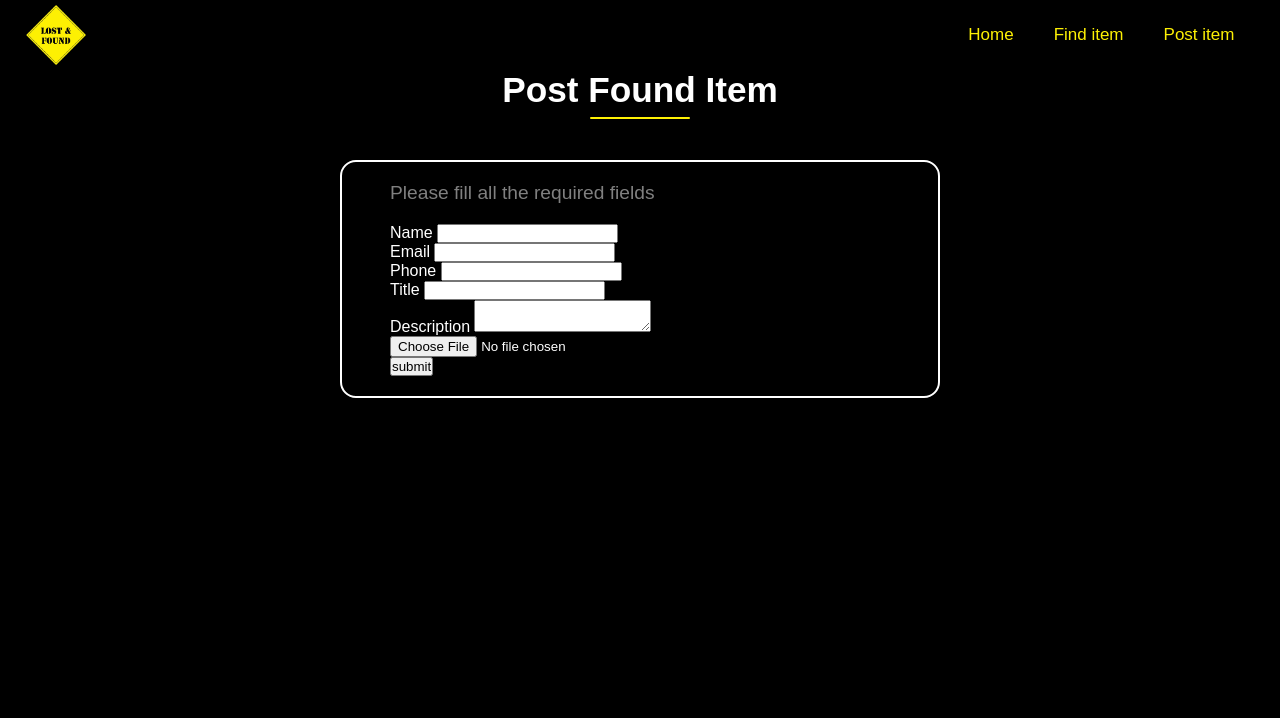
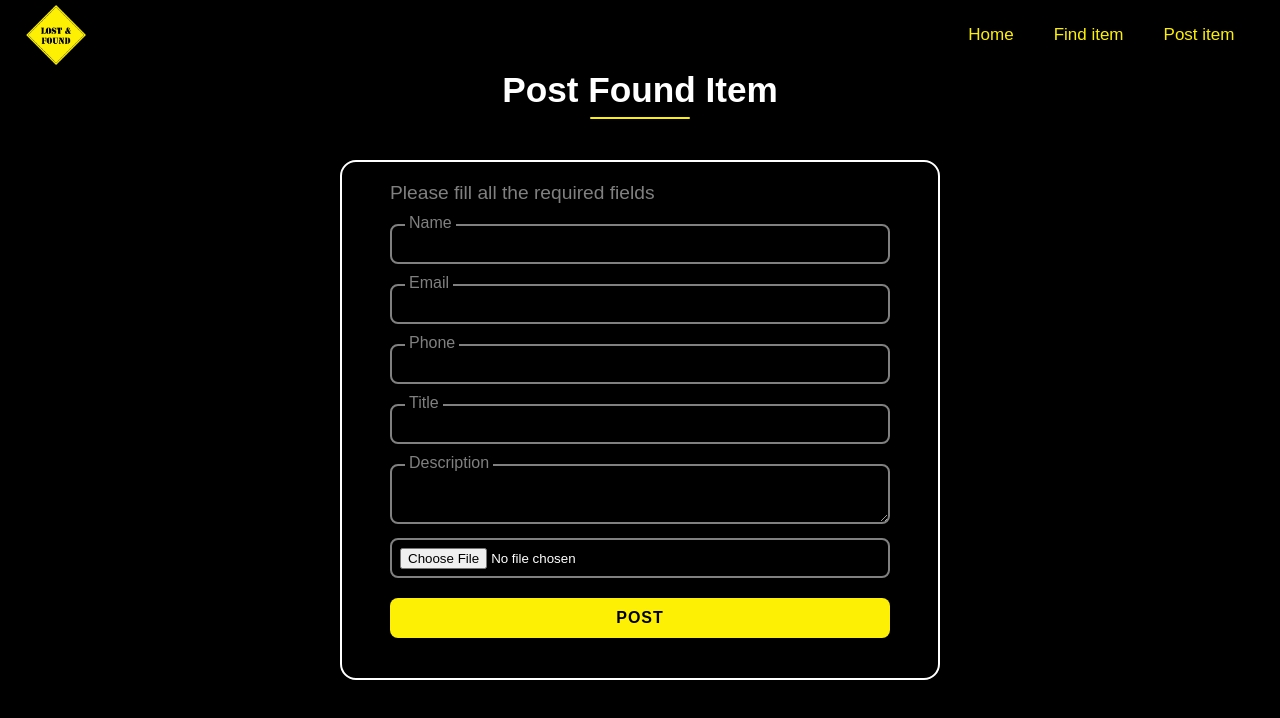
Before and after one commit to arjuncvinod/Lost-And-Found, a React (Create React App) app in the folder Frontend/: page /post in a window 1280 px wide. Shown: the top 718 px of the page. Built offline with nearby package versions, Linux system fonts and the light colour scheme.

Commit message:
post functionality added

```diff
--- a/Frontend/src/pages/Post.jsx
+++ b/Frontend/src/pages/Post.jsx
@@ -1,7 +1,41 @@
+import { useState } from "react";
 import Navbar from "../components/Navbar";
-// import Form from "../components/Form"
+import axios from "axios";
+import { useNavigate } from "react-router-dom";
+import { useSnackbar } from "notistack";
+import { api } from "../config";
 
 export default function Post() {
+  const [name, setName] = useState("");
+  const [phone, setPhone] = useState("");
+  const [email, setEmail] = useState("");
+  const [title, setTitle] = useState("");
+  const [desc, setDesc] = useState("");
+  const [image, setImage] = useState("");
+  const navigate = useNavigate();
+  const { enqueueSnackbar } = useSnackbar();
+
+  function handleSubmit(){
+  const data={
+    name:name,
+    phoneno:phone,
+    email:email,
+    title:title,
+    description:desc,
+    image:image
+  }
+   axios
+     .post(`${api}/item`, data)
+     .then(() => {
+       enqueueSnackbar("Item Posted Successfully", { variant: "success" });
+       navigate("/find");
+     })
+     .catch((err) => {
+       console.log(err);
+       enqueueSnackbar("Error", { variant: "error" });
+     });
+  }
+
   return (
     <main id="postItem">
       <Navbar />
@@ -9,29 +43,52 @@
         <h1 className="lfh1">Post Found Item</h1>
         <div className="form-container">
           <h2>Please fill all the required fields</h2>
-          <form action="">
+          <div className="form">
             <div className="input-container">
-              <label htmlFor="">Name </label> <input type="text" />
+              <label htmlFor="">Name </label>{" "}
+              <input
+                type="text"
+                value={name}
+                onChange={(e) => setName(e.target.value)}
+              />
             </div>
             <div className="input-container">
-              <label htmlFor="">Email </label> <input type="email" />
+              <label htmlFor="">Email </label>{" "}
+              <input
+                type="email"
+                value={email}
+                onChange={(e) => setEmail(e.target.value)}
+              />
             </div>
             <div className="input-container">
-              <label htmlFor="">Phone </label> <input type="tel" />
+              <label htmlFor="">Phone </label>{" "}
+              <input
+                type="tel"
+                value={phone}
+                onChange={(e) => setPhone(e.target.value)}
+              />
             </div>
             <div className="input-container">
-              <label htmlFor="">Title </label> <input type="Text" />
+              <label htmlFor="">Title </label>{" "}
+              <input
+                type="Text"
+                value={title}
+                onChange={(e) => setTitle(e.target.value)}
+              />
             </div>
             <div className="input-container">
-              <label htmlFor="">Description </label> <textarea></textarea>
+              <label htmlFor="">Description </label>{" "}
+              <textarea onChange={(e) => setDesc(e.target.value)} value={desc}>
+                {desc}
+              </textarea>
             </div>
             <div className="input-container">
-              <input type="file" />
+              <input type="file" onChange={(e)=>setImage(e.target.value)} />
             </div>
             <div className="input-container">
-              <input type="submit" value="submit" />
+              <button className="submitbtn" onClick={handleSubmit}>Post</button>
             </div>
-          </form>
+          </div>
         </div>
       </section>
     </main>
```
